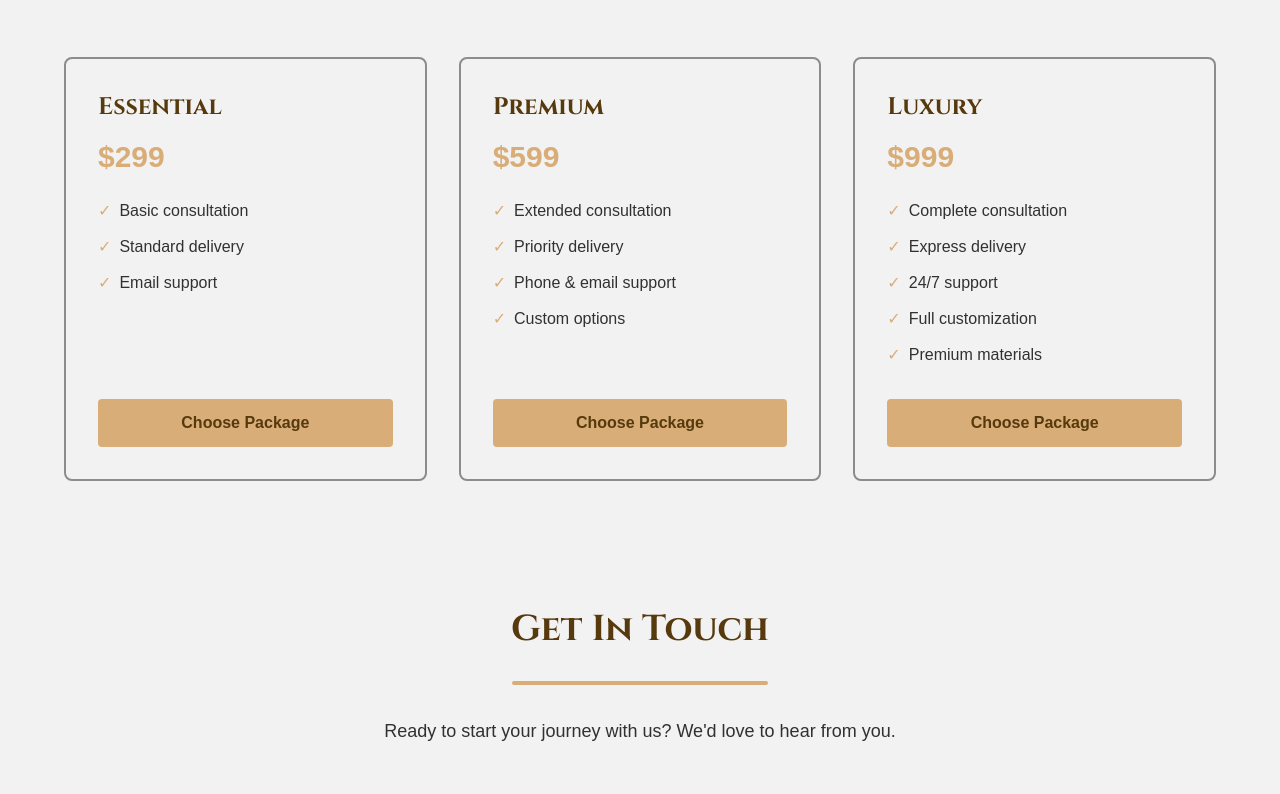
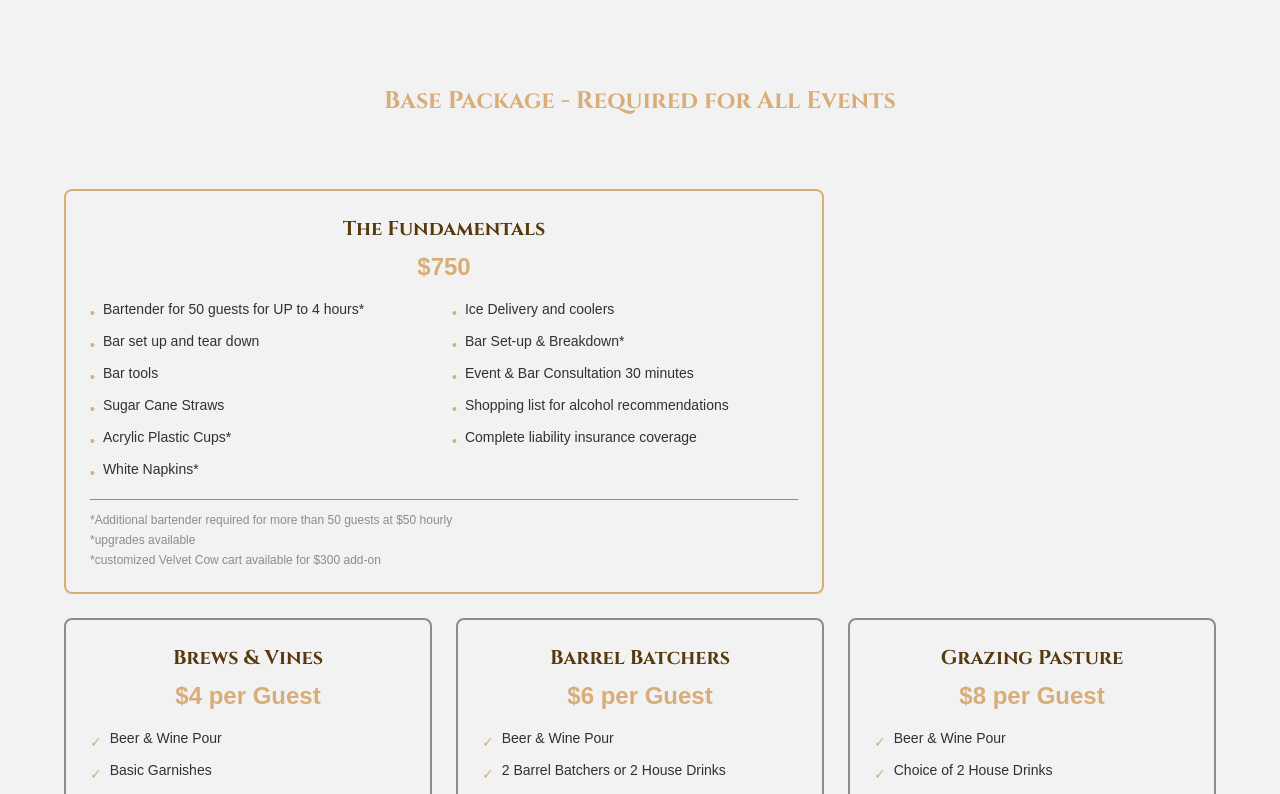
Before and after one commit to knustx/velvet-cow, a Next.js app: page / in a window 1280 px wide. Shown: the part 1500-2294 px from the top of the page. Built offline with nearby package versions, Linux system fonts and the light colour scheme; a web font is replaced by a local one.

Commit message:
more package info

```diff
--- a/src/app/safari-compat.css
+++ b/src/app/safari-compat.css
@@ -15,6 +15,7 @@
   .flex-col { flex-direction: column !important; }
   .flex-grow { flex-grow: 1 !important; }
   .items-center { align-items: center !important; }
+  .items-start { align-items: flex-start !important; }
   .justify-center { justify-content: center !important; }
   .justify-between { justify-content: space-between !important; }
   .text-center { text-align: center !important; }
@@ -23,14 +24,17 @@
   @media (min-width: 768px) {
     .md\:grid-cols-3 { grid-template-columns: repeat(3, minmax(0, 1fr)) !important; }
     .md\:col-span-2 { grid-column: span 2 / span 2 !important; }
+    .md\:col-span-1 { grid-column: span 1 / span 1 !important; }
     .md\:flex { display: flex !important; }
     .md\:hidden { display: none !important; }
   }
 
   /* Spacing */
   .p-4 { padding: 1rem !important; }
+  .p-6 { padding: 1.5rem !important; }
   .p-8 { padding: 2rem !important; }
   .px-4 { padding-left: 1rem !important; padding-right: 1rem !important; }
+  .py-2 { padding-top: 0.5rem !important; padding-bottom: 0.5rem !important; }
   .py-3 { padding-top: 0.75rem !important; padding-bottom: 0.75rem !important; }
   .py-4 { padding-top: 1rem !important; padding-bottom: 1rem !important; }
   .py-6 { padding-top: 1.5rem !important; padding-bottom: 1.5rem !important; }
@@ -39,6 +43,7 @@
   .py-16 { padding-top: 4rem !important; padding-bottom: 4rem !important; }
   .px-6 { padding-left: 1.5rem !important; padding-right: 1.5rem !important; }
   .px-8 { padding-left: 2rem !important; padding-right: 2rem !important; }
+  .pt-3 { padding-top: 0.75rem !important; }
   .pt-8 { padding-top: 2rem !important; }
   .pb-20 { padding-bottom: 5rem !important; }
 
@@ -49,6 +54,9 @@
   .mb-6 { margin-bottom: 1.5rem !important; }
   .mb-8 { margin-bottom: 2rem !important; }
   .mb-12 { margin-bottom: 3rem !important; }
+  .mb-16 { margin-bottom: 4rem !important; }
+  .mt-1 { margin-top: 0.25rem !important; }
+  .mt-4 { margin-top: 1rem !important; }
   .mt-6 { margin-top: 1.5rem !important; }
   .mt-8 { margin-top: 2rem !important; }
   .mr-2 { margin-right: 0.5rem !important; }
@@ -60,10 +68,14 @@
   .gap-2 { gap: 0.5rem !important; }
   .space-x-6 > * + * { margin-left: 1.5rem !important; }
   .space-x-8 > * + * { margin-left: 2rem !important; }
+  .space-y-1 > * + * { margin-top: 0.25rem !important; }
   .space-y-2 > * + * { margin-top: 0.5rem !important; }
   .space-y-3 > * + * { margin-top: 0.75rem !important; }
+  .space-y-6 > * + * { margin-top: 1.5rem !important; }
+  .space-y-8 > * + * { margin-top: 2rem !important; }
 
   /* Typography */
+  .text-xs { font-size: 0.75rem !important; line-height: 1rem !important; }
   .text-sm { font-size: 0.875rem !important; line-height: 1.25rem !important; }
   .text-base { font-size: 1rem !important; line-height: 1.5rem !important; }
   .text-lg { font-size: 1.125rem !important; line-height: 1.75rem !important; }
@@ -111,6 +123,7 @@
   .border-secondary { border-color: #563a0e !important; }
   .border-muted { border-color: #8C8C8C !important; }
   .border-transparent { border-color: transparent !important; }
+  .pt-4 { padding-top: 1rem !important; }
 
   /* Border Radius */
   .rounded { border-radius: 0.25rem !important; }
@@ -193,5 +206,7 @@
   @media (min-width: 768px) {
     .md\:w-\[158px\] { width: 158px !important; }
     .md\:grid-cols-2 { grid-template-columns: repeat(2, minmax(0, 1fr)) !important; }
+    .md\:grid-cols-3 { grid-template-columns: repeat(3, minmax(0, 1fr)) !important; }
+    .md\:grid-rows-2 { grid-template-rows: repeat(2, minmax(0, 1fr)) !important; }
   }
 }
--- a/src/components/PackageCard.tsx
+++ b/src/components/PackageCard.tsx
@@ -4,34 +4,92 @@ interface PackageCardProps {
   name: string;
   price: string;
   features: string[];
+  footnotes?: string[];
+  size?: '1x' | '2x' | '3x';
+  selectable?: boolean;
   onSelect?: () => void;
 }
 
-export default function PackageCard({ name, price, features, onSelect }: PackageCardProps) {
+export default function PackageCard({
+  name,
+  price,
+  features,
+  footnotes = [],
+  size = '1x',
+  selectable = true,
+  onSelect
+}: PackageCardProps) {
+  const is2x = size === '2x';
+  const is3x = size === '3x';
+  const isMultiCol = is2x || is3x;
+  const borderClass = isMultiCol ? 'border-primary' : 'border-muted hover:border-primary';
+
   return (
-    <div className="bg-light rounded-lg p-8 border-2 border-muted hover:border-primary transition-colors h-full flex flex-col">
+    <div className={`bg-light rounded-lg p-6 border-2 ${borderClass} ${!isMultiCol ? 'hover:border-primary' : ''} transition-colors h-full flex flex-col`}>
       <div className="flex-grow">
-        <h3 className="font-serif text-2xl font-bold text-secondary mb-4">
+        <div className="text-center mb-4">
+          <h3 className="font-serif text-xl font-bold text-secondary mb-2">
             {name}
           </h3>
-        <div className="text-3xl font-bold text-primary mb-6">
+          <div className="text-2xl font-bold text-primary mb-4">
             {price}
           </div>
-        <ul className="font-sans space-y-3">
-          {features.map((feature, index) => (
-            <li key={index} className="text-dark flex items-center">
-              <span className="text-primary mr-2">✓</span>
-              {feature}
+        </div>
+
+        {/* Features in 1 or 2 columns based on size */}
+        {isMultiCol ? (
+          <div className="grid md:grid-cols-2 gap-4">
+            {/* Left column - first half of features */}
+            <ul className="font-sans space-y-2">
+              {features.slice(0, Math.ceil(features.length / 2)).map((feature, index) => (
+                <li key={index} className="text-dark flex items-start text-sm">
+                  <span className="text-primary mr-2 mt-1">•</span>
+                  <span>{feature}</span>
+                </li>
+              ))}
+            </ul>
+            {/* Right column - second half of features */}
+            <ul className="font-sans space-y-2">
+              {features.slice(Math.ceil(features.length / 2)).map((feature, index) => (
+                <li key={index + Math.ceil(features.length / 2)} className="text-dark flex items-start text-sm">
+                  <span className="text-primary mr-2 mt-1">•</span>
+                  <span>{feature}</span>
                 </li>
               ))}
             </ul>
           </div>
+        ) : (
+          <ul className="font-sans space-y-2">
+            {features.map((feature, index) => (
+              <li key={index} className="text-dark flex items-start text-sm">
+                <span className="text-primary mr-2 mt-1">✓</span>
+                <span>{feature}</span>
+              </li>
+            ))}
+          </ul>
+        )}
+
+        {/* Footnotes - always single column, below features */}
+        {footnotes.length > 0 && (
+          <div className="mt-4 pt-3 border-t border-muted">
+            <div className="font-sans text-xs text-muted space-y-1">
+              {footnotes.map((footnote, index) => (
+                <p key={index}>{footnote}</p>
+              ))}
+            </div>
+          </div>
+        )}
+      </div>
+
+      {/* Only show button if selectable */}
+      {selectable && onSelect && (
         <button
           onClick={onSelect}
-        className="w-full mt-8 bg-primary text-secondary font-sans font-semibold py-3 px-6 rounded hover:bg-secondary hover:text-primary transition-colors"
+          className="w-full mt-4 bg-primary text-secondary font-sans font-semibold py-2 px-4 rounded hover:bg-secondary hover:text-primary transition-colors"
         >
           Choose Package
         </button>
+      )}
     </div>
   );
 }
--- a/src/components/Packages.tsx
+++ b/src/components/Packages.tsx
@@ -4,22 +4,81 @@ import PackageCard from "@/components/PackageCard";
 import SectionDivider from "@/components/SectionDivider";
 
 export default function Packages() {
-  const packages = [
+  const basePackage = {
+    name: "The Fundamentals",
+    price: "$750",
+    features: [
+      "Bartender for 50 guests for UP to 4 hours*",
+      "Bar set up and tear down",
+      "Bar tools",
+      "Sugar Cane Straws",
+      "Acrylic Plastic Cups*",
+      "White Napkins*",
+      "Ice Delivery and coolers",
+      "Bar Set-up & Breakdown*",
+      "Event & Bar Consultation 30 minutes",
+      "Shopping list for alcohol recommendations",
+      "Complete liability insurance coverage"
+    ],
+    footnotes: [
+      "*Additional bartender required for more than 50 guests at $50 hourly",
+      "*upgrades available",
+      "*customized Velvet Cow cart available for $300 add-on"
+    ]
+  };
+
+  const addOnPackages = [
     {
-      name: "Essential",
-      price: "$299",
-      features: ["Basic consultation", "Standard delivery", "Email support"]
+      name: "Brews & Vines",
+      tagline: "Cheers!",
+      price: "$4 per Guest",
+      features: [
+        "Beer & Wine Pour",
+        "Basic Garnishes"
+      ]
     },
     {
-      name: "Premium",
-      price: "$599",
-      features: ["Extended consultation", "Priority delivery", "Phone & email support", "Custom options"]
+      name: "Barrel Batchers",
+      tagline: "Perfect & Simplistic",
+      price: "$6 per Guest",
+      features: [
+        "Beer & Wine Pour",
+        "2 Barrel Batchers or 2 House Drinks",
+        "Basic Garnishes"
+      ]
     },
     {
-      name: "Luxury",
-      price: "$999",
-      features: ["Complete consultation", "Express delivery", "24/7 support", "Full customization", "Premium materials"]
-    }
+      name: "Grazing Pasture",
+      tagline: "The Upgrade",
+      price: "$8 per Guest",
+      features: [
+        "Beer & Wine Pour",
+        "Choice of 2 House Drinks",
+        "1 Barrel Batcher",
+        "Basic Garnishes"
+      ]
+    },
+    {
+      name: "The Prairie Pour",
+      tagline: "Perfect Elegant Mix",
+      price: "$11  per Guest",
+      features: [
+        "Beer & Wine Pour",
+        "Choice of 4 House Drinks",
+        "Premium & Basic Garnishes"
+      ]
+    },
+    {
+      name: "The Velvet Reserve",
+      tagline: "Upscale & Inclusive",
+      price: "$13 per Guest",
+      features: [
+        "Beer & Wine Pour",
+        "Full Menu of House Drinks",
+        "2 Barrel Batchers",
+        "Premium & Basic Garnishes"
+      ]
+    },
   ];
 
   const handlePackageSelect = (packageName: string) => {
@@ -36,20 +95,61 @@ export default function Packages() {
           </h2>
           <SectionDivider />
           <p className="font-sans text-lg text-light max-w-2xl mx-auto">
-            Choose the perfect package tailored to your needs and budget.
+            Our Bar Fundamentals package is the foundation of your event's beverage service, covering all the essentials for a seamless experience.
           </p>
         </div>
 
-        <div className="grid md:grid-cols-3 gap-8 max-w-6xl mx-auto">
-          {packages.map((pkg, index) => (
+        {/* Base Package - The Fundamentals */}
+        <div className="mb-16">
+          <div className="text-center mb-8">
+            <h3 className="font-serif text-2xl font-bold text-primary mb-4">
+              Base Package - Required for All Events
+            </h3>
+            <p className="font-sans text-light">
+              This fee covers our services provided below:
+            </p>
+          </div>
+
+          {/* 3x2 Grid: Row 1 - Base package (2 cols), Row 2 - Add-ons (3x1 cols) */}
+          <div className="grid md:grid-cols-3 md:grid-rows-2 gap-6 max-w-6xl mx-auto">
+            {/* Row 1: Base package spans 2 columns */}
+            <div className="md:col-span-2">
+              <PackageCard
+                name={basePackage.name}
+                price={basePackage.price}
+                features={basePackage.features}
+                footnotes={basePackage.footnotes}
+                size="2x"
+                selectable={false}
+              />
+            </div>
+
+            {/* Empty cell in row 1, column 3 */}
+            <div className="hidden md:block"></div>
+
+            {/* Row 2: Add-On Packages - each takes 1 column */}
+            {addOnPackages.map((pkg, index) => (
               <PackageCard
                 key={index}
                 name={pkg.name}
                 price={pkg.price}
                 features={pkg.features}
+                size="1x"
+                selectable={true}
                 onSelect={() => handlePackageSelect(pkg.name)}
               />
             ))}
+          </div>
+
+          {/* Add-on packages header - only visible on mobile */}
+          <div className="text-center mt-12 mb-8 md:hidden">
+            <h3 className="font-serif text-xl font-bold text-primary mb-2">
+              Add-On Packages
+            </h3>
+            <p className="font-sans text-sm text-light">
+              Per-person enhancements
+            </p>
+          </div>
         </div>
       </div>
     </section>
```
Lines whose indentation alone changed are shown as unchanged.
